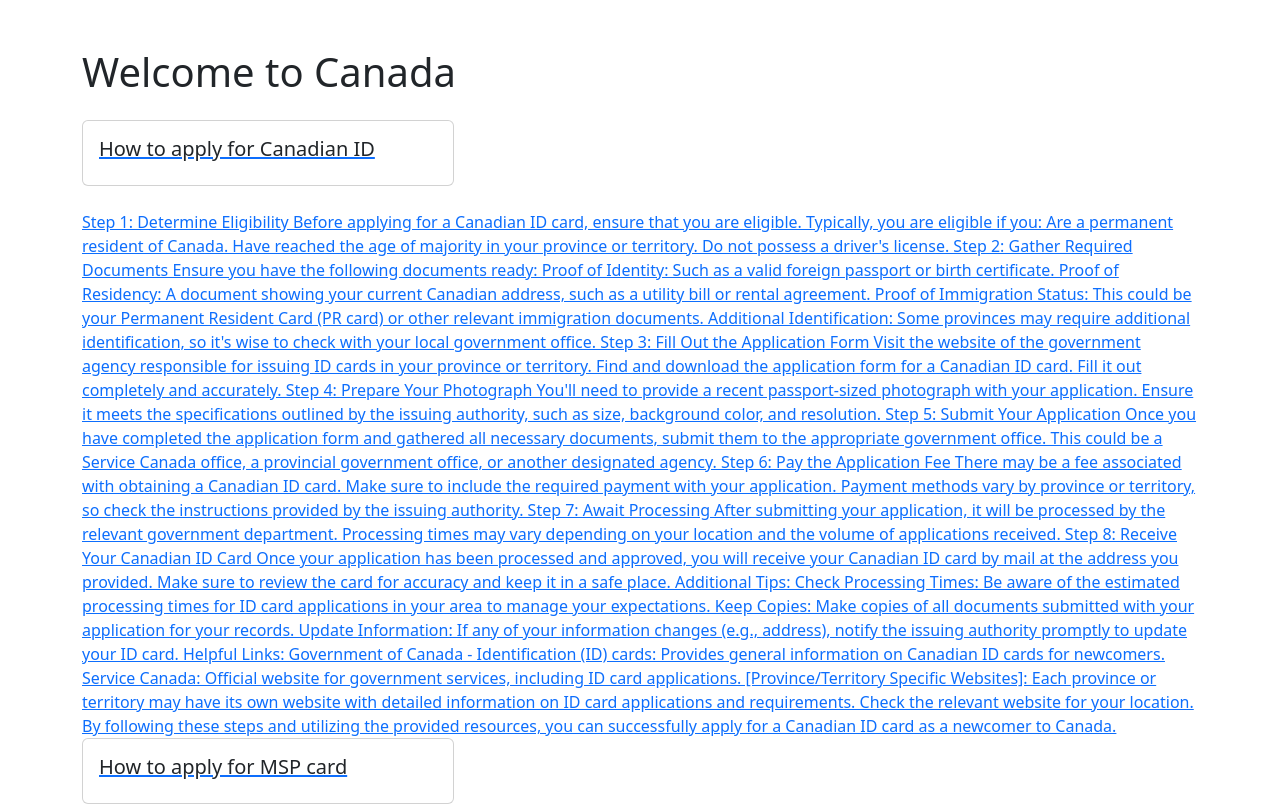
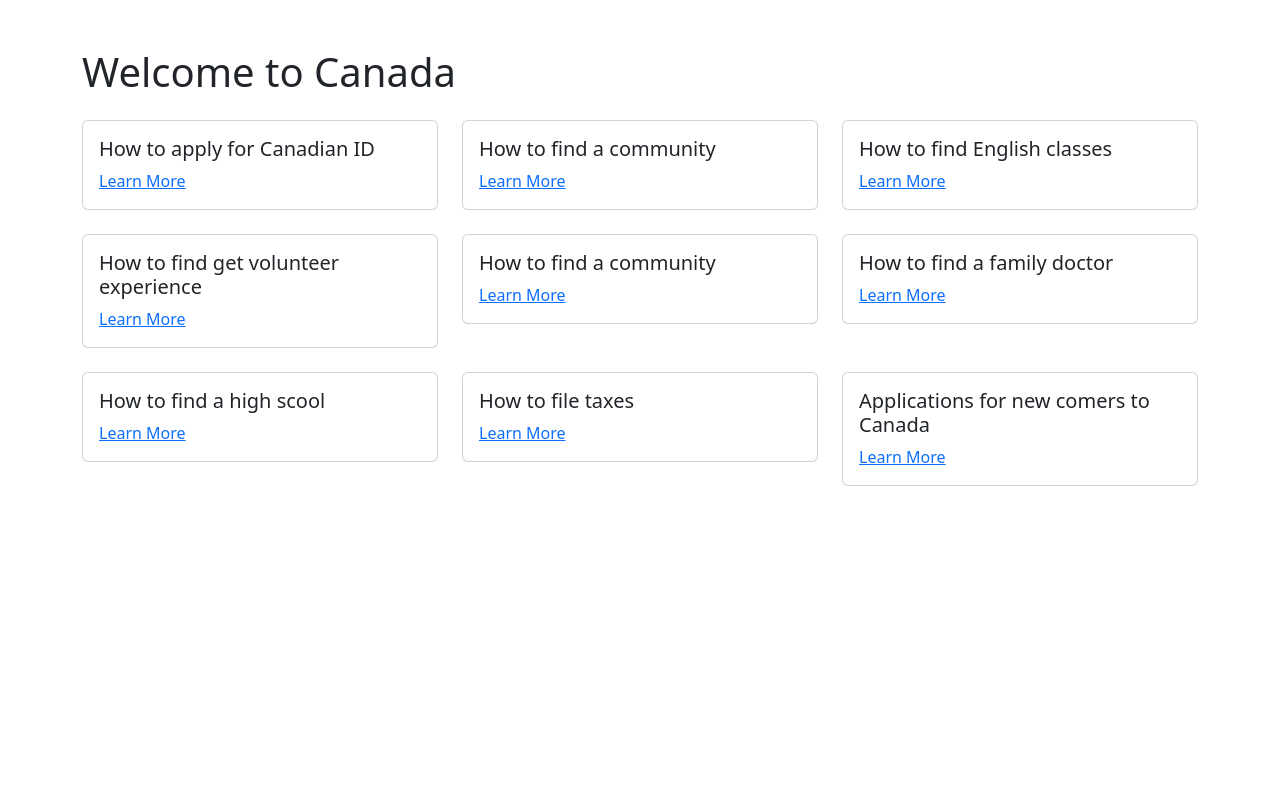
Before and after one commit to melpsh/CanadaNewComersGuide, a React (Vite) app: page / in a window 1280 px wide. Shown: the top 806 px of the page. Built offline with nearby package versions, Linux system fonts and the light colour scheme.

Commit message:
IDCard link is working but redirectsto new tab needs to get fixed

```diff
--- a/src/App.jsx
+++ b/src/App.jsx
@@ -14,7 +14,9 @@ const App = () => {
   return (
     <>
     <Routes>
-      <Route index element={<HomePage />}/>
+      <Route path='/' element={<HomePage />}/>
+      <Route path='*' element={<HomePage />} />
+      <Route path ='IDCard' element={<IDCard />}/>
       {/* <Route path='IDCard' element ={<IDCard />}/>
       <Route path='' element ={< MSPCard/>}/> */}
       {/* <Route path='' element ={< />}/>
--- a/src/components/HomePage.jsx
+++ b/src/components/HomePage.jsx
@@ -7,27 +7,32 @@ import Accomodation from "./Accomodation";
 import Creditcard from "./Creditcard";
 import Roommate from "./Roommate";
 import InfoBlock from "./InfoBlock";
+import { Route, Routes } from "react-router-dom";
 
 function HomePage() {
   return (
     <div className="container">
     <h1 className="mt-5 mb-4">Welcome to Canada</h1>
     <div className="row">
-      <IDCard path='IDCard'></IDCard>
+    <InfoBlock className="card" title="How to apply for Canadian ID" />
+    <InfoBlock className="card" title="How to find a community" infoUrl="https://melpsh.github.io/CanadaNewComersGuide/sin_number_info" />
+    <InfoBlock className="card" title="How to find English classes" infoUrl="https://melpsh.github.io/CanadaNewComersGuide/sin_number_info" />
+    <InfoBlock className="card" title="How to find get volunteer experience" infoUrl="https://melpsh.github.io/CanadaNewComersGuide/sin_number_info" />
+    <InfoBlock className="card" title="How to find a community" infoUrl="https://melpsh.github.io/CanadaNewComersGuide/sin_number_info" />
+    <InfoBlock className="card" title="How to find a family doctor" infoUrl="https://melpsh.github.io/CanadaNewComersGuide/sin_number_info" />
+    <InfoBlock className="card" title="How to find a high scool" infoUrl="https://melpsh.github.io/CanadaNewComersGuide/sin_number_info" />
+    <InfoBlock className="card" title="How to file taxes" infoUrl="https://melpsh.github.io/CanadaNewComersGuide/sin_number_info" />
+    <InfoBlock className="card" title="Applications for new comers to Canada" infoUrl="https://melpsh.github.io/CanadaNewComersGuide/sin_number_info" />
+      <Routes>
+      <Route path ='/IDCard' element={<IDCard />}/>
+      {/* <IDCard path='IDCard'></IDCard>
       <MSPCard path='MSPCard'></MSPCard>
       <SINNumber path='SINNumber'></SINNumber>
       <Job path='Job'></Job>
       <Accomodation path='Accomodation'></Accomodation>
       <Creditcard path='Creditcard'></Creditcard>
-      <Roommate path='Roommate'></Roommate>
-      {/* <InfoBlock className="card" title="How to find a community" infoUrl="https://melpsh.github.io/CanadaNewComersGuide/sin_number_info" />
-      <InfoBlock className="card" title="How to find English classes" infoUrl="https://melpsh.github.io/CanadaNewComersGuide/sin_number_info" />
-      <InfoBlock className="card" title="How to find get volunteer experience" infoUrl="https://melpsh.github.io/CanadaNewComersGuide/sin_number_info" />
-      <InfoBlock className="card" title="How to find a community" infoUrl="https://melpsh.github.io/CanadaNewComersGuide/sin_number_info" />
-      <InfoBlock className="card" title="How to find a family doctor" infoUrl="https://melpsh.github.io/CanadaNewComersGuide/sin_number_info" />
-      <InfoBlock className="card" title="How to find a high scool" infoUrl="https://melpsh.github.io/CanadaNewComersGuide/sin_number_info" />
-      <InfoBlock className="card" title="How to file taxes" infoUrl="https://melpsh.github.io/CanadaNewComersGuide/sin_number_info" />
-      <InfoBlock className="card" title="Applications for new comers to Canada" infoUrl="https://melpsh.github.io/CanadaNewComersGuide/sin_number_info" /> */}
+      <Roommate path='Roommate'></Roommate> */}
+      </Routes>
     </div>
   </div>
   )
--- a/src/components/IDCard.jsx
+++ b/src/components/IDCard.jsx
@@ -1,12 +1,14 @@
 import React from "react";
-import InfoBlock from "./InfoBlock";
-import { BrowserRouter, Routes, Route, Link, NavLink } from 'react-router-dom';
+// import InfoBlock from "./InfoBlock";
+// import { BrowserRouter, Routes, Route, Link, NavLink } from 'react-router-dom';
 
 
 const IDCard = () => {
   return(
-    <NavLink to='IDCard'>
-      <InfoBlock className="card" title="How to apply for Canadian ID" />
+  <>
+    <h1>
+      helooooooooooooooooooooooooooo
+    </h1>
     <div>
         Step 1: Determine Eligibility
       Before applying for a Canadian ID card, ensure that you are eligible. Typically, you are eligible if you:
@@ -49,7 +51,8 @@ Service Canada: Official website for government services, including ID card appl
       [Province/Territory Specific Websites]: Each province or territory may have its own website with detailed information on ID card applications and requirements. Check the relevant website for your location.
       By following these steps and utilizing the provided resources, you can successfully apply for a Canadian ID card as a newcomer to Canada.
     </div>
-    </NavLink>
+  </>
+
   )
 };
 
--- a/src/components/InfoBlock.jsx
+++ b/src/components/InfoBlock.jsx
@@ -1,4 +1,5 @@
 import React from 'react';
+import { Link } from 'react-router-dom';
 
 const InfoBlock = ({ title, infoUrl }) => {
   const handleInfoClick = () => {
@@ -14,6 +15,7 @@ const InfoBlock = ({ title, infoUrl }) => {
       <div className="card cursor-pointer" style={styles} onClick={handleInfoClick}>
         <div className="card-body">
           <h5 className="card-title">{title}</h5>
+          <Link to="/IDCard">Learn More</Link>
           {/* Add additional content or links here */}
         </div>
       </div>
```
Lines whose indentation alone changed are shown as unchanged.
